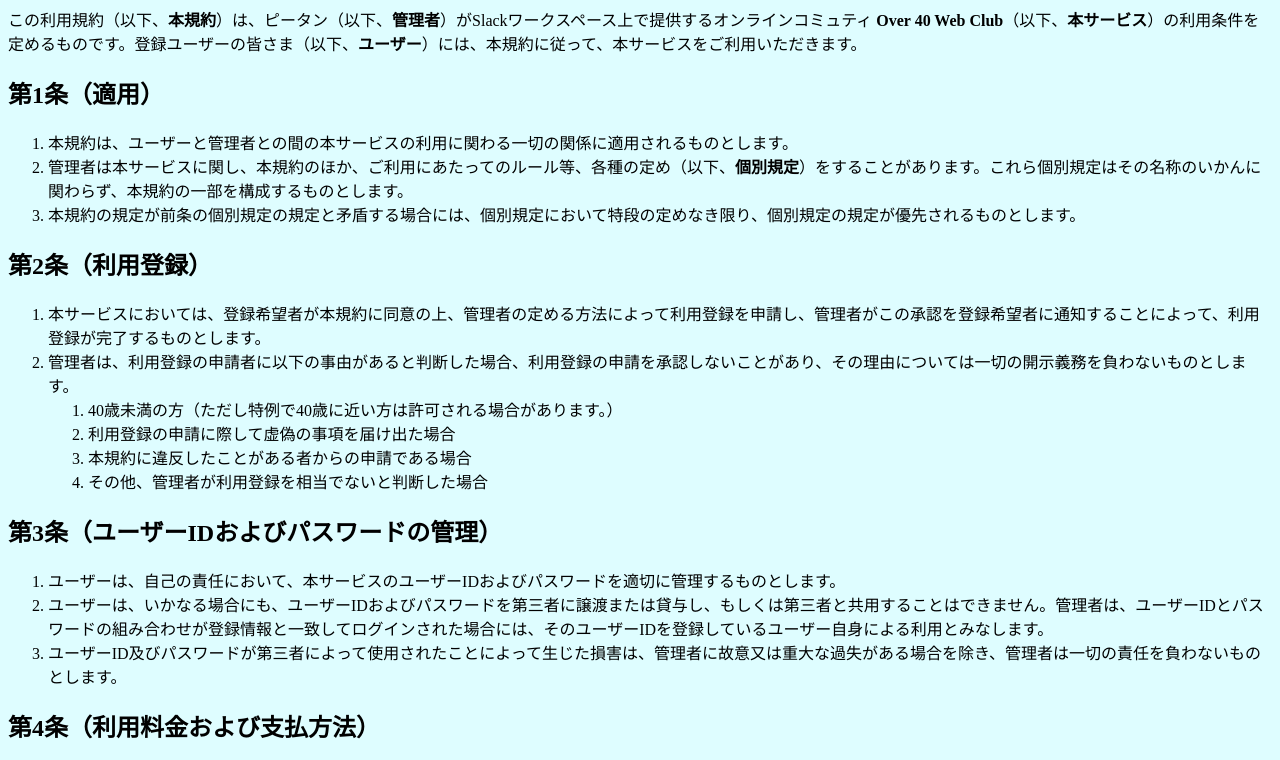
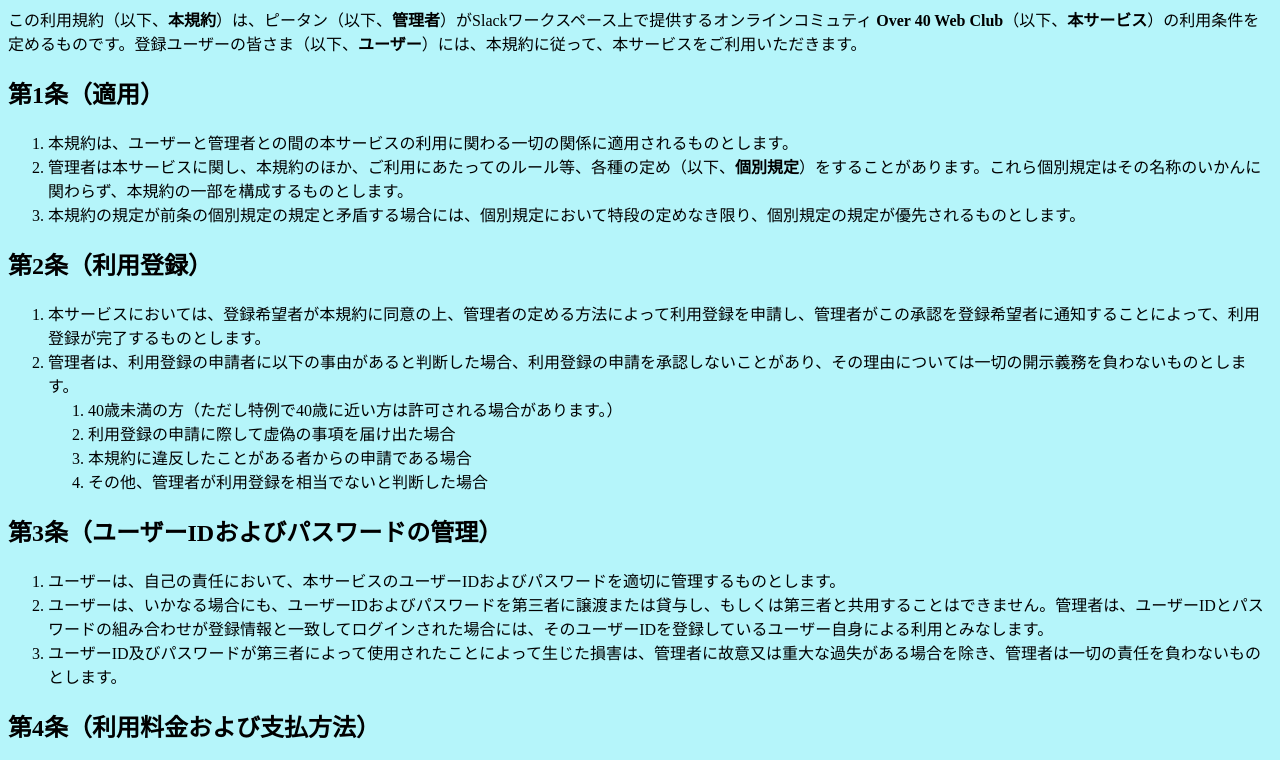
Before and after one commit to sonho463/over40webclub-tos, a plain HTML site: page index.html in a window 1280 px wide. Shown: the part 408-1168 px from the top of the page. Drawn offline with Linux system fonts and the light colour scheme.

Commit message:
背景色を変更２回目（プルリクエストの練習）

```diff
--- a/index.html
+++ b/index.html
@@ -7,7 +7,7 @@
     <link rel="shortcut icon" href="./img/favicon.png" type="image/x-icon">
     <style>
       body {
-        background: rgb(222, 253, 255);
+        background: rgb(181, 245, 250);
       }
     </style>
   </head>
```
